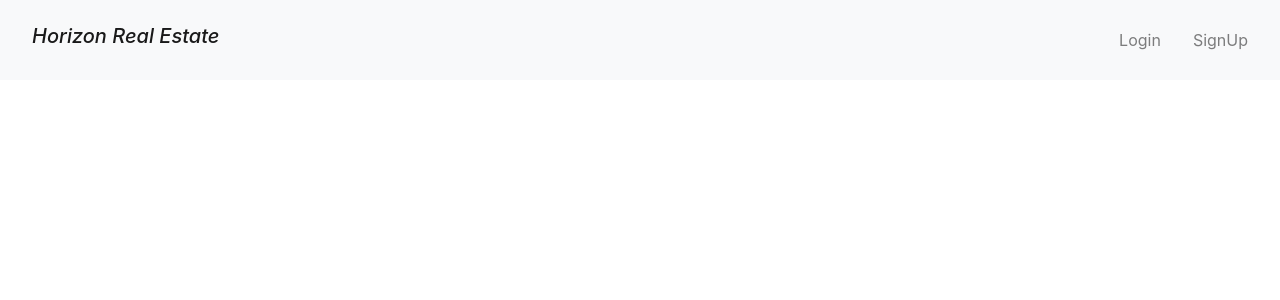
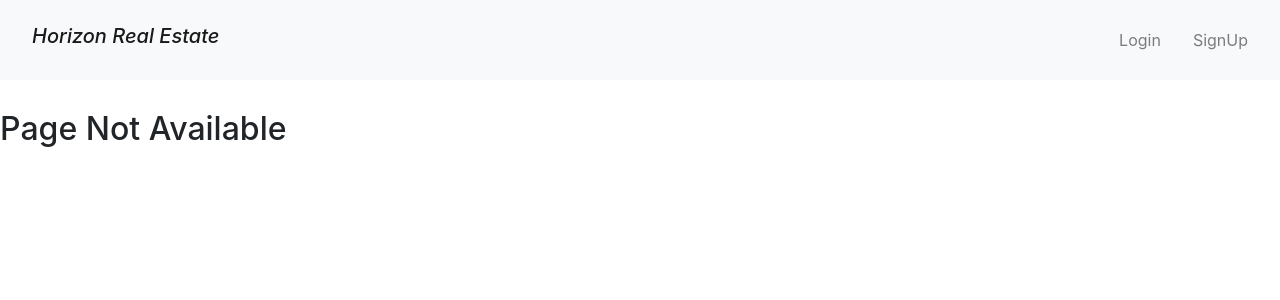
Before and after one commit to vikash-ftw/realestate-react-frontend, a React (Create React App) app in the folder realestate/: page /not-found in a window 1280 px wide. Shown: the top 300 px of the page. Built offline with nearby package versions, Linux system fonts and the light colour scheme.

Commit message:
routing securty

```diff
--- a/realestate/src/App.js
+++ b/realestate/src/App.js
@@ -26,6 +26,8 @@ import BuyerUpdateProfile from "./components/updateBuyerProfile";
 import Axios from "axios";
 import UpdateLandProperty from "./components/updateLandProperty";
 import BuyerFavourite from "./components/buyerFavs";
+import NotFound from './components/notFound';
+import { render } from '@testing-library/react';
 
 class App extends React.Component {
   constructor(props) {
@@ -156,6 +158,7 @@ class App extends React.Component {
     this.setState({ actorName: "" });
     localStorage.removeItem("actorType");
     localStorage.removeItem("actorId");
+    localStorage.removeItem("role");
     this.setState({ initialState })
   };
 
@@ -239,12 +242,10 @@ class App extends React.Component {
           <Switch>
             <Route exact path="/" component={Home} />
             <Route path="/Login" component={LoginChoice} />
-            <Route path="/Login" component={OwnerProfile} />
             <Route path="/Register" component={RegisterChoice} />
             <Route path="/ownerReg" component={OwnerReg} />
             <Route path="/buyerReg" component={BuyerReg} />
             <Route path="/adminReg" component={AdminReg} />
-
             <Route
               path="/ownerLogin"
               render={(props) => (
@@ -255,7 +256,6 @@ class App extends React.Component {
                 />
               )}
             />
-
             <Route
               path="/buyerLogin"
               render={(props) => (
@@ -266,7 +266,6 @@ class App extends React.Component {
                 />
               )}
             />
-
             <Route
               path="/adminLogin"
               render={(props) => (
@@ -277,7 +276,7 @@ class App extends React.Component {
                 />
               )}
             />
-
+            {localStorage.getItem("role") == "Buyer" && (
               <Route
                 path="/buyerDash"
                 render={(props) => (
@@ -290,7 +289,8 @@ class App extends React.Component {
                   />
                 )}
               />
-
+            )}
+            {localStorage.getItem("role") == "Owner" && (
               <Route
                 path="/ownerDash"
                 render={(props) => (
@@ -304,6 +304,8 @@ class App extends React.Component {
                   />
                 )}
               />
+            )}
+            {localStorage.getItem("role") == "Admin" && (
               <Route
                 path="/adminDash"
                 render={(props) => (
@@ -317,7 +319,7 @@ class App extends React.Component {
                   />
                 )}
               />
-
+            )}
             <Route
               path="/profile"
               render={(props) => (
@@ -328,7 +330,6 @@ class App extends React.Component {
                 />
               )}
             />
-
             <Route
               path="/ownerUpdate"
               render={(props) => (
@@ -339,21 +340,22 @@ class App extends React.Component {
                 />
               )}
             />
-
             <Route
               path="/buyerUpdate"
               render={(props) => (
-                <BuyerUpdateProfile user={this.state.user} onLogout={this.logout} {...props} />
+                <BuyerUpdateProfile
+                  user={this.state.user}
+                  onLogout={this.logout}
+                  {...props}
+                />
               )}
             />
-
             <Route
               path="/propertyReg"
               render={(props) => (
                 <PropertyReg user={this.state.user} {...props} />
               )}
             />
-
             <Route
               path="/updateLandProperty"
               render={(props) => (
@@ -364,9 +366,8 @@ class App extends React.Component {
                 />
               )}
             />
-
             <Route path="/myFavorites" component={BuyerFavourite} />
-
+            <Route path="/not-found" component={NotFound} />
             <Redirect to="/not-found" />
           </Switch>
         </div>
--- a/realestate/src/components/loginChoice.js
+++ b/realestate/src/components/loginChoice.js
@@ -38,6 +38,8 @@ class Login extends React.Component {
               <button
                 className="btn btn-outline-success btn-lg"
                 onClick={(e) => {
+                  const role = "Buyer";
+                  localStorage.setItem("role", role);
                   this.props.history.push("./BuyerLogin");
                 }}
               >
@@ -53,6 +55,8 @@ class Login extends React.Component {
               <button
                 className="btn btn-outline-primary btn-lg"
                 onClick={(e) => {
+                  const role = "Owner";
+                  localStorage.setItem("role", role);
                   this.props.history.push("./ownerLogin");
                 }}
               >
@@ -68,6 +72,7 @@ class Login extends React.Component {
               <button
                 className="btn btn-outline-danger btn-lg"
                 onClick={(e) => {
+                  localStorage.setItem("role", "Admin");
                   this.props.history.push("./adminLogin");
                 }}
               >
--- /dev/null
+++ b/realestate/src/components/notFound.js
@@ -0,0 +1,8 @@
+import React from 'react';
+class NotFound extends React.Component {
+    render() {
+        return ( <h2>Page Not Available</h2> );
+    }
+}
+
+export default NotFound;
--- a/realestate/src/components/ownerDashboard.js
+++ b/realestate/src/components/ownerDashboard.js
@@ -65,17 +65,20 @@ class OwnerDash extends React.Component {
     const list = this.state.landProperties;
     return (
       <>
+        <div className="container">
           <div className="row">
-        <div className="col-7">
+            <div className="col-9">
               <h2>{name}' dashboard</h2>
             </div>
             <div className="col">
-        <button className="btn btn-success" onClick={() => this.props.history.push("/propertyReg")}>
+              <button
+                className="btn btn-success"
+                onClick={() => this.props.history.push("/propertyReg")}
+              >
                 + AddNewProperty
               </button>
             </div>
-      </div>
-          <div className="container">
+          </div><div><br/></div>
           <table className="table table-hover table-striped">
             <thead className="thead-dark">
               <tr>
@@ -91,24 +94,12 @@ class OwnerDash extends React.Component {
             <tbody>
               {list.map((val) => (
                 <tr key={val.propertyId}>
-                        <td>
-                         {val.propertyId}
-                        </td>
-                        <td>
-                          {val.propertyPrice}
-                        </td>
-                        <td>
-                          {val.propertyArea}
-                        </td>
-                        <td>
-                          {val.propertyType}
-                        </td>
-                        <td>
-                          {val.ownershipType}
-                        </td>
-                        <td>
-                          {val.propertyCity}
-                        </td>
+                  <td>{val.propertyId}</td>
+                  <td>{val.propertyPrice}</td>
+                  <td>{val.propertyArea}</td>
+                  <td>{val.propertyType}</td>
+                  <td>{val.ownershipType}</td>
+                  <td>{val.propertyCity}</td>
                   <td>
                     <button
                       className="btn btn-warning mr-3"
--- a/realestate/src/components/profilePage.js
+++ b/realestate/src/components/profilePage.js
@@ -53,14 +53,6 @@ class Profile extends Component {
                     <div className="form-group">
                       <h1 className="display-5 py-2 ">City : {city}</h1>
                     </div>
-                  </>
-                )}
-              </form>
-              {this.state.actorType === "Admin" ? (
-                <> </>
-              ) : (
-                <div className="row">
-                  <div className="col text-center">
                     <div className="form-group m-0">
                       <button
                         type="submit"
@@ -70,9 +62,9 @@ class Profile extends Component {
                         Update Profile
                       </button>
                     </div>
-                  </div>
-                </div>
-              )}
+                  </>
+                )}
+              </form>
             </div>
           </div>
         </div>
```
Lines whose indentation alone changed are shown as unchanged.
